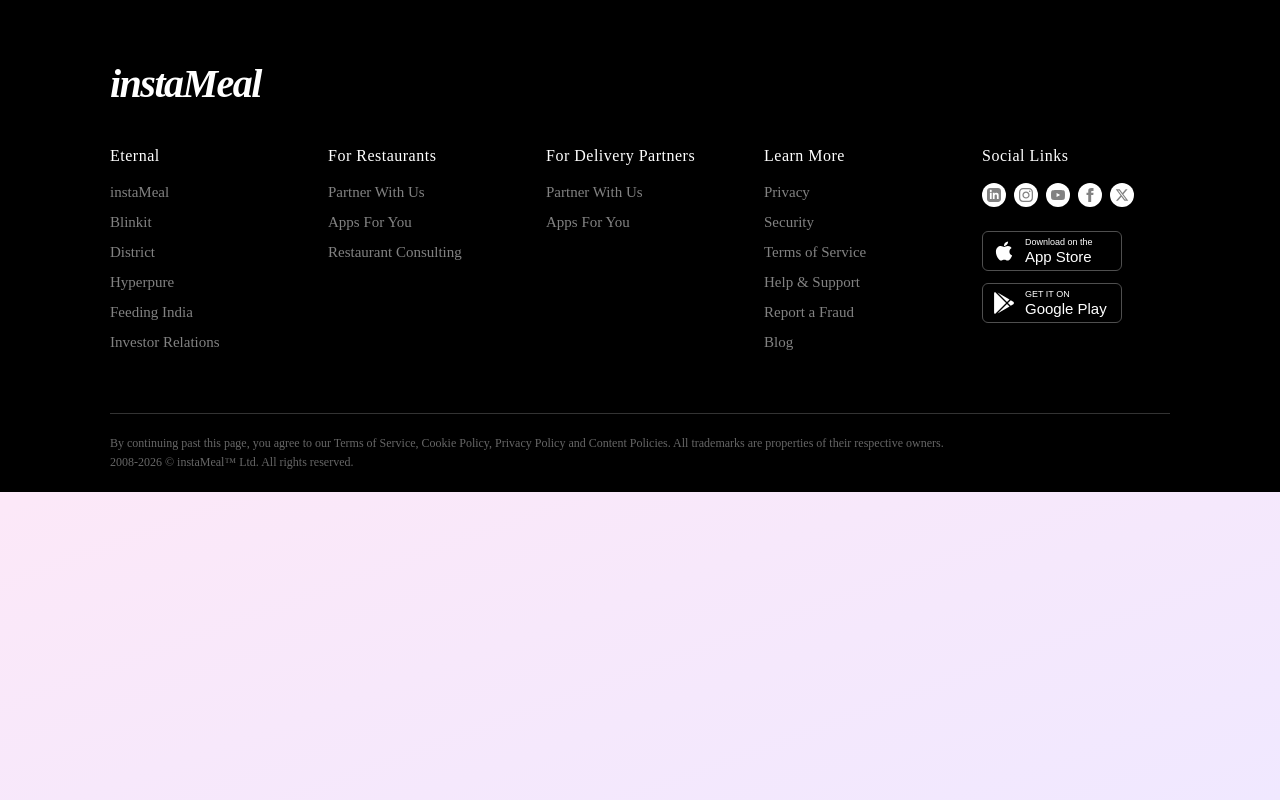
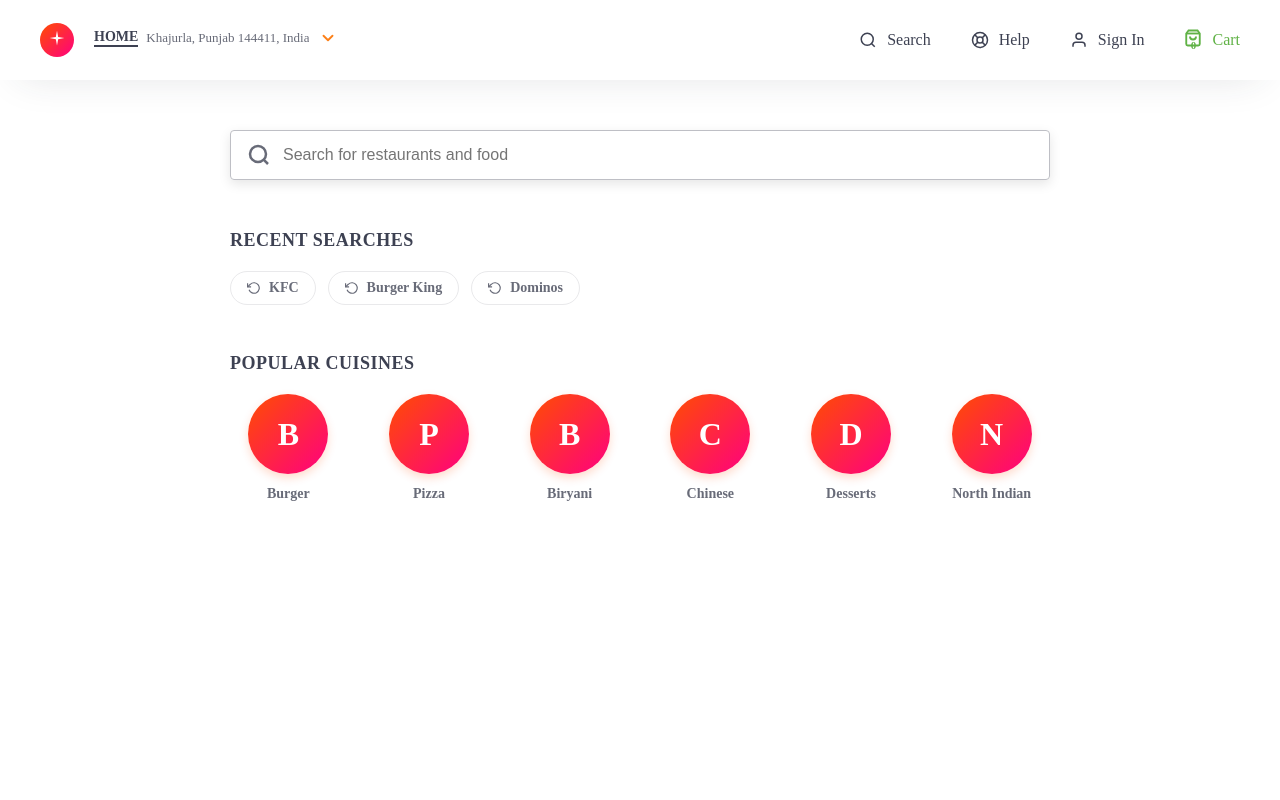
Before and after one commit to Roshan192004/InstaMeal, a React (Vite) app in the folder client/: page /search in a window 1280 px wide. Shown: the top 800 px of the page. Built offline with nearby package versions, Linux system fonts and the light colour scheme; no server answers.

Commit message:
feat: dynamic user name and search functionality

```diff
--- a/client/src/App.jsx
+++ b/client/src/App.jsx
@@ -5,7 +5,10 @@
 import Signin from "./pages/Signin";
 import AdminDashboard from "./pages/AdminDashboard";
 import Order from "./pages/Order";
+import Search from "./pages/Search";
 import Footer from "./components/Footer";
+
+import { AuthProvider } from "./context/AuthContext";
 
 function AppContent() {
   const location = useLocation();
@@ -19,6 +22,7 @@
         <Route path="/signup" element={<Signup />} />
         <Route path="/signin" element={<Signin />} />
         <Route path="/order" element={<Order />} />
+        <Route path="/search" element={<Search />} />
         <Route path="/admin/*" element={<AdminDashboard />} />
       </Routes>
       {!isAdminRoute && <Footer />}
@@ -29,7 +33,9 @@
 function App() {
   return (
     <BrowserRouter>
-      <AppContent />
+      <AuthProvider>
+        <AppContent />
+      </AuthProvider>
     </BrowserRouter>
   );
 }
--- a/client/src/components/Navbar.jsx
+++ b/client/src/components/Navbar.jsx
@@ -1,8 +1,10 @@
 import { useState } from "react";
 import { Link } from "react-router-dom";
+import { useAuth } from "../context/AuthContext";
 import "./Navbar.css";
 
 function Navbar() {
+  const { user, logout } = useAuth();
   const [menuOpen, setMenuOpen] = useState(false);
 
   return (
@@ -32,8 +34,17 @@
           <a href="#about" className="nav-link">About</a>
         </div>
         <div className="auth-buttons">
-          <Link to="/signin" className="btn-signin" style={{ textDecoration: 'none' }}>Sign In</Link>
-          <Link to="/signup" className="btn-signup-nav" style={{ textDecoration: 'none' }}>Sign Up</Link>
+          {user ? (
+            <>
+              <span className="user-name-nav">{user.name}</span>
+              <button onClick={logout} className="btn-signin" style={{ background: 'transparent', border: '1px solid #ccc', cursor: 'pointer' }}>Logout</button>
+            </>
+          ) : (
+            <>
+              <Link to="/signin" className="btn-signin" style={{ textDecoration: 'none' }}>Sign In</Link>
+              <Link to="/signup" className="btn-signup-nav" style={{ textDecoration: 'none' }}>Sign Up</Link>
+            </>
+          )}
         </div>
         <button className="hamburger" onClick={() => setMenuOpen(!menuOpen)}>
           <span></span><span></span><span></span>
--- a/client/src/components/OrderNavbar.jsx
+++ b/client/src/components/OrderNavbar.jsx
@@ -1,9 +1,11 @@
 import React, { useState } from 'react';
 import { Link } from 'react-router-dom';
+import { useAuth } from '../context/AuthContext';
 import LocationSidebar from './LocationSidebar';
 import './OrderNavbar.css';
 
 const OrderNavbar = () => {
+  const { user } = useAuth();
   const [isSidebarOpen, setIsSidebarOpen] = useState(false);
   const [location, setLocation] = useState({
     type: "HOME",
@@ -43,6 +45,7 @@
 
         {/* Navigation Items */}
         <div className="on-center">
+          <Link to="/search" style={{ textDecoration: 'none', color: 'inherit' }}>
             <div className="on-nav-item on-search">
               <svg className="on-icon" viewBox="0 0 24 24" width="18" height="18" fill="none" stroke="currentColor" strokeWidth="2">
                 <circle cx="11" cy="11" r="8"></circle>
@@ -50,6 +53,7 @@
               </svg>
               <span className="on-label">Search</span>
             </div>
+          </Link>
           <div className="on-nav-item">
             <svg className="on-icon" viewBox="0 0 24 24" width="18" height="18" fill="none" stroke="currentColor" strokeWidth="2">
               <circle cx="12" cy="12" r="10"></circle>
@@ -66,7 +70,7 @@
               <path d="M20 21v-2a4 4 0 0 0-4-4H8a4 4 0 0 0-4 4v2"></path>
               <circle cx="12" cy="7" r="4"></circle>
             </svg>
-            <span className="on-label">Roshan P...</span>
+            <span className="on-label">{user ? user.name : 'Sign In'}</span>
           </div>
           <div className="on-nav-item on-cart">
             <div className="cart-icon-container">
--- /dev/null
+++ b/client/src/context/AuthContext.jsx
@@ -0,0 +1,45 @@
+import React, { createContext, useState, useContext, useEffect } from 'react';
+
+const AuthContext = createContext();
+
+export const AuthProvider = ({ children }) => {
+  const [user, setUser] = useState(null);
+  const [loading, setLoading] = useState(true);
+
+  useEffect(() => {
+    // Check if user is already logged in
+    const storedUser = localStorage.getItem('user');
+    const token = localStorage.getItem('token');
+
+    if (storedUser && token) {
+      setUser(JSON.parse(storedUser));
+    }
+    setLoading(false);
+  }, []);
+
+  const login = (userData) => {
+    setUser(userData);
+    localStorage.setItem('user', JSON.stringify(userData));
+    localStorage.setItem('token', userData.token);
+  };
+
+  const logout = () => {
+    setUser(null);
+    localStorage.removeItem('user');
+    localStorage.removeItem('token');
+  };
+
+  return (
+    <AuthContext.Provider value={{ user, login, logout, loading }}>
+      {children}
+    </AuthContext.Provider>
+  );
+};
+
+export const useAuth = () => {
+  const context = useContext(AuthContext);
+  if (!context) {
+    throw new Error('useAuth must be used within an AuthProvider');
+  }
+  return context;
+};
--- /dev/null
+++ b/client/src/pages/Search.css
@@ -0,0 +1,170 @@
+.search-page-container {
+  min-height: 100vh;
+  background-color: #fff;
+}
+
+.search-main {
+  max-width: 860px;
+  margin: 0 auto;
+  padding: 40px 20px;
+}
+
+.search-box-wrapper {
+  margin-bottom: 40px;
+  position: sticky;
+  top: 80px;
+  background: white;
+  z-index: 10;
+  padding: 10px 0;
+}
+
+.search-input-group {
+  display: flex;
+  align-items: center;
+  border: 1px solid #bebfc5;
+  border-radius: 4px;
+  padding: 0 16px;
+  height: 50px;
+  box-shadow: 0 2px 4px rgba(0,0,0,0.05);
+  transition: box-shadow 0.2s ease;
+}
+
+.search-input-group:focus-within {
+  box-shadow: 0 4px 12px rgba(0,0,0,0.1);
+}
+
+.search-page-icon {
+  color: #686b78;
+  margin-right: 12px;
+}
+
+.search-page-input {
+  flex: 1;
+  border: none;
+  outline: none;
+  font-size: 16px;
+  font-weight: 500;
+  color: #282c3f;
+}
+
+.clear-search {
+  background: none;
+  border: none;
+  color: #bebfc5;
+  cursor: pointer;
+  display: flex;
+  align-items: center;
+  padding: 4px;
+}
+
+/* Suggestions */
+.suggestion-section {
+  margin-bottom: 48px;
+}
+
+.suggestion-section h3 {
+  font-size: 18px;
+  font-weight: 800;
+  color: #3d4152;
+  margin-bottom: 20px;
+  text-transform: uppercase;
+  letter-spacing: 0.5px;
+}
+
+.suggestion-tags {
+  display: flex;
+  flex-wrap: wrap;
+  gap: 12px;
+}
+
+.search-tag {
+  display: flex;
+  align-items: center;
+  gap: 8px;
+  padding: 8px 16px;
+  border: 1px solid #e9e9eb;
+  border-radius: 20px;
+  font-size: 14px;
+  font-weight: 600;
+  color: #686b78;
+  cursor: pointer;
+  transition: all 0.2s ease;
+}
+
+.search-tag:hover {
+  background-color: #f2f2f3;
+  border-color: #bebfc5;
+  color: #282c3f;
+}
+
+.popular-cuisines-grid {
+  display: grid;
+  grid-template-columns: repeat(auto-fill, minmax(100px, 1fr));
+  gap: 24px;
+}
+
+.cuisine-item {
+  display: flex;
+  flex-direction: column;
+  align-items: center;
+  gap: 12px;
+  cursor: pointer;
+  transition: transform 0.2s ease;
+}
+
+.cuisine-item:hover {
+  transform: translateY(-4px);
+}
+
+.cuisine-img-placeholder {
+  width: 80px;
+  height: 80px;
+  background: linear-gradient(135deg, #FF4D00 0%, #FF0080 100%);
+  border-radius: 50%;
+  display: flex;
+  align-items: center;
+  justify-content: center;
+  color: white;
+  font-size: 32px;
+  font-weight: 700;
+  box-shadow: 0 4px 10px rgba(255, 77, 0, 0.2);
+}
+
+.cuisine-item span {
+  font-size: 14px;
+  font-weight: 600;
+  color: #686b78;
+}
+
+/* Searching Animation */
+.search-results-placeholder {
+  display: flex;
+  flex-direction: column;
+  items-center: center;
+  justify-content: center;
+  padding: 100px 0;
+  text-align: center;
+  color: #93959f;
+}
+
+.searching-animation {
+  display: flex;
+  gap: 8px;
+  margin-bottom: 16px;
+  justify-content: center;
+}
+
+.dot {
+  width: 10px;
+  height: 10px;
+  background-color: #FF4D00;
+  border-radius: 50%;
+  animation: bounce 0.6s infinite alternate;
+}
+
+.dot:nth-child(2) { animation-delay: 0.2s; }
+.dot:nth-child(3) { animation-delay: 0.4s; }
+
+@keyframes bounce {
+  to { transform: translateY(-10px); opacity: 0.5; }
+}
--- /dev/null
+++ b/client/src/pages/Search.jsx
@@ -0,0 +1,94 @@
+import React, { useState } from 'react';
+import OrderNavbar from '../components/OrderNavbar';
+import './Search.css';
+
+const POPULAR_SEARCHES = [
+  "Burger", "Pizza", "Biryani", "Chinese", "Desserts", "North Indian"
+];
+
+const RECENT_SEARCHES = [
+  "KFC", "Burger King", "Dominos"
+];
+
+const Search = () => {
+  const [searchQuery, setSearchQuery] = useState("");
+
+  return (
+    <div className="search-page-container">
+      <OrderNavbar />
+
+      <main className="search-main">
+        <div className="search-box-wrapper">
+          <div className="search-input-group">
+            <svg className="search-page-icon" viewBox="0 0 24 24" width="24" height="24" fill="none" stroke="currentColor" strokeWidth="2.5">
+              <circle cx="11" cy="11" r="8"></circle>
+              <line x1="21" y1="21" x2="16.65" y2="16.65"></line>
+            </svg>
+            <input
+              type="text"
+              className="search-page-input"
+              placeholder="Search for restaurants and food"
+              value={searchQuery}
+              onChange={(e) => setSearchQuery(e.target.value)}
+              autoFocus
+            />
+            {searchQuery && (
+              <button className="clear-search" onClick={() => setSearchQuery("")}>
+                <svg viewBox="0 0 24 24" width="20" height="20" fill="none" stroke="currentColor" strokeWidth="2.5">
+                  <line x1="18" y1="6" x2="6" y2="18"></line>
+                  <line x1="6" y1="6" x2="18" y2="18"></line>
+                </svg>
+              </button>
+            )}
+          </div>
+        </div>
+
+        <div className="search-suggestions">
+          {!searchQuery ? (
+            <>
+              <section className="suggestion-section">
+                <h3>Recent Searches</h3>
+                <div className="suggestion-tags">
+                  {RECENT_SEARCHES.map((item, idx) => (
+                    <div key={idx} className="search-tag recent" onClick={() => setSearchQuery(item)}>
+                      <svg viewBox="0 0 24 24" width="14" height="14" fill="none" stroke="currentColor" strokeWidth="2">
+                        <polyline points="1 4 1 10 7 10"></polyline>
+                        <path d="M3.51 15a9 9 0 1 0 2.13-9.36L1 10"></path>
+                      </svg>
+                      {item}
+                    </div>
+                  ))}
+                </div>
+              </section>
+
+              <section className="suggestion-section">
+                <h3>Popular Cuisines</h3>
+                <div className="popular-cuisines-grid">
+                  {POPULAR_SEARCHES.map((cuisine, idx) => (
+                    <div key={idx} className="cuisine-item" onClick={() => setSearchQuery(cuisine)}>
+                      <div className="cuisine-img-placeholder">
+                        {cuisine[0]}
+                      </div>
+                      <span>{cuisine}</span>
+                    </div>
+                  ))}
+                </div>
+              </section>
+            </>
+          ) : (
+            <div className="search-results-placeholder">
+              <div className="searching-animation">
+                <div className="dot"></div>
+                <div className="dot"></div>
+                <div className="dot"></div>
+              </div>
+              <p>Searching for "{searchQuery}"...</p>
+            </div>
+          )}
+        </div>
+      </main>
+    </div>
+  );
+};
+
+export default Search;
--- a/client/src/pages/Signin.jsx
+++ b/client/src/pages/Signin.jsx
@@ -1,9 +1,11 @@
 import { useState } from "react";
 import { Link, useNavigate } from "react-router-dom";
+import { useAuth } from "../context/AuthContext";
 import "./Signin.css";
 
 function Signin() {
   const navigate = useNavigate();
+  const { login } = useAuth();
   const [formData, setFormData] = useState({
     email: "",
     password: ""
@@ -33,8 +35,8 @@
         throw new Error(data.message || "Something went wrong");
       }
 
-      // Save token to local storage
-      localStorage.setItem("token", data.token);
+      // Use AuthContext to save user data
+      login(data);
 
       // Redirection logic based on role
       if (data.role === "admin") {
--- a/client/src/pages/Signup.jsx
+++ b/client/src/pages/Signup.jsx
@@ -1,5 +1,6 @@
 import { useState } from "react";
 import { Link, useNavigate } from "react-router-dom";
+import { useAuth } from "../context/AuthContext";
 import "./Signup.css";
 
 function Signup() {
@@ -13,6 +14,7 @@
 
   const [errorMsg, setErrorMsg] = useState("");
   const navigate = useNavigate();
+  const { login } = useAuth();
 
   const handleChange = (e) => {
     const { name, value } = e.target;
@@ -47,8 +49,8 @@
         throw new Error(data.message || "Registration failed");
       }
 
-      // Save token to local storage
-      localStorage.setItem("token", data.token);
+      // Use AuthContext to save user data and log in
+      login(data);
 
       // Redirection logic based on role. We pass a state flag so the destination can show the success message.
       if (data.role === "admin") {
```
Lines whose indentation alone changed are shown as unchanged.
